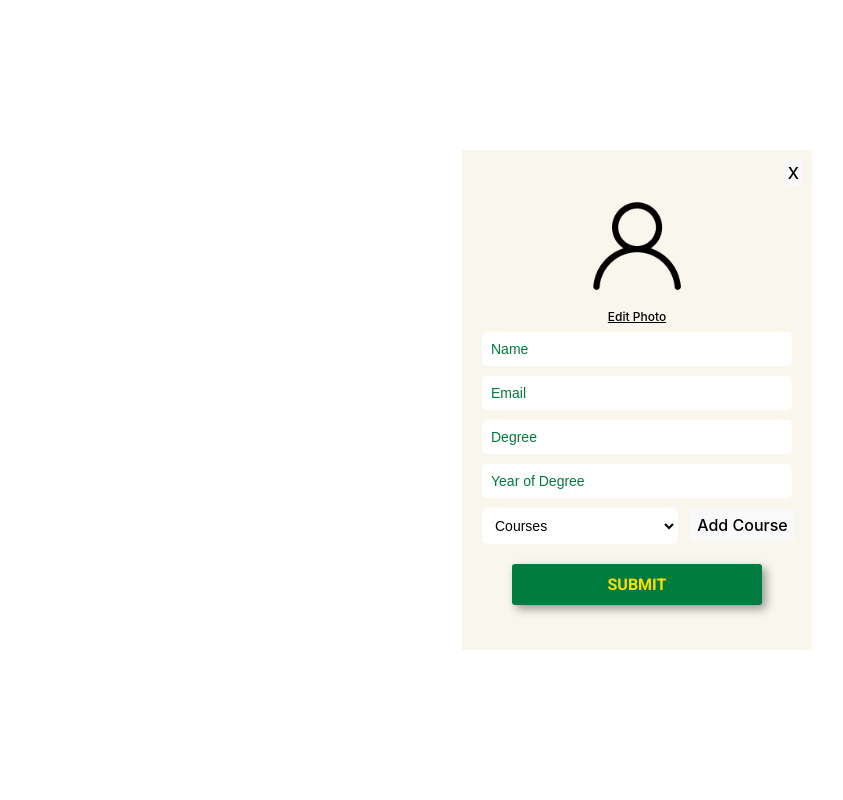
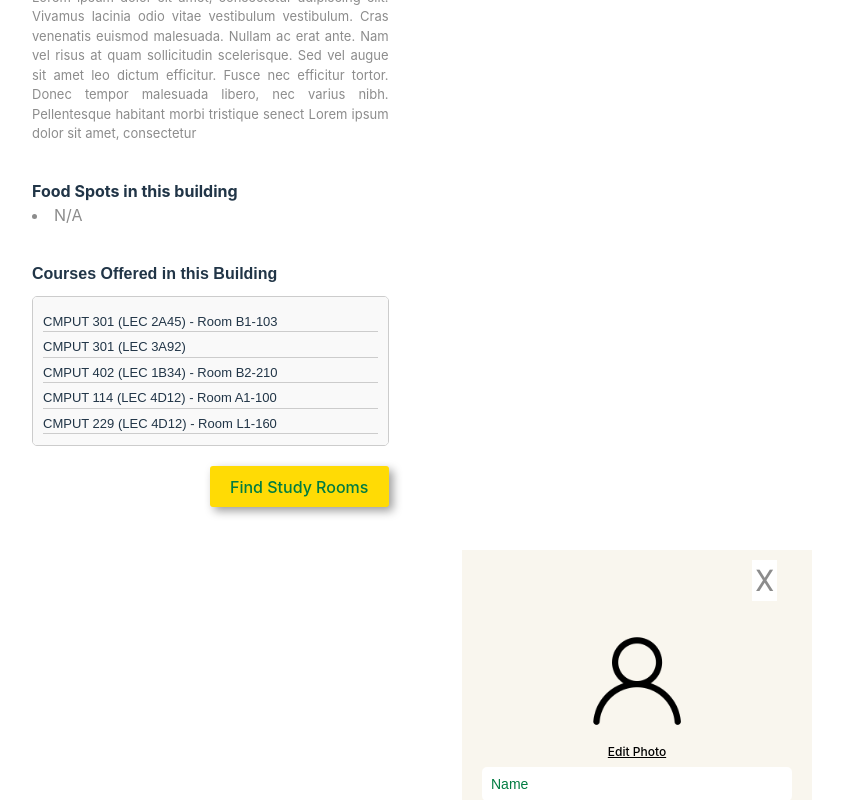
Before and after one commit to EJ-Lan/bear-maps, a React (Vite) app in the folder frontend/: page / in a window 1280 px wide. Shown: the top 800 px of the page, without its empty margins (3-846 px from the left). Built offline with nearby package versions, Linux system fonts and the light colour scheme.

Commit message:
added the offered courses menu

```diff
--- a/frontend/src/App.jsx
+++ b/frontend/src/App.jsx
@@ -3,14 +3,14 @@
 //import viteLogo from '/vite.svg'
 //import './App.css' //<SpotsComponent/>
 
-//import SpotsComponent from "./components/SpotsComponent/SpotsComponent.jsx"
+import SpotsComponent from "./components/SpotsComponent/SpotsComponent.jsx"
 import ProfileComponent from "./components/ProfileComponent/ProfileComponent.jsx"
 
 function App() {
 
   return (
     <>
-
+      <SpotsComponent/>
       <ProfileComponent/>
     </>
   )
--- a/frontend/src/components/ProfileComponent/ProfileComponent.jsx
+++ b/frontend/src/components/ProfileComponent/ProfileComponent.jsx
@@ -14,7 +14,7 @@ function ProfileComponent() {
         if (selectedCourse && !selectedCourses.includes(selectedCourse)) {
             setSelectedCourses([...selectedCourses, selectedCourse]);
         }
-        setSelectedCourse("");  // Reset dropdown after adding
+        setSelectedCourse("");  // resets dropdown after adding
     };
 
     const handleRemoveCourse = (course) => {
--- a/frontend/src/components/SpotsComponent/SpotsComponent.css
+++ b/frontend/src/components/SpotsComponent/SpotsComponent.css
@@ -9,33 +9,119 @@
     justify-content: space-between;
     height: 100vh;
     width: 33.33%;
+    max-width: 1500px;
 
 
+}
+
+.back {
+    margin: 0;
+    padding: 0;
+    display: flex;
+    justify-content: end;
+}
+
+.x-button{
+    background: #FFFFFF;
+    padding: 10px;
+    padding-top: 5px;
+    padding-bottom: 5px;
+    color:#8c8c8c;
+}
+
+.header{
+    margin: 25px;
+    margin-top: 0px;
+    color: #007c41;
+    font-family: Roboto, sans-serif;
+    font-weight: bold;
+    font-size: 30px;
+    line-height: 1.2;
+    margin-bottom: 20px;
+}
+
+.image {
+    position: relative;
+    width: 100%;
+    padding-top: 56.25%; /* 16:9 aspect ratio (height / width = 9 / 16 * 100) */
+    background-color: #e0e0e0; /* Placeholder background color */
+    overflow: hidden;
+}
+
+.image-icon{
+    position: absolute;
+    top: 0;
+    left: 0;
+    width: 100%;
+    height: 100%;
+    object-fit: cover;
 }
 
 .body-text{
     color: #8c8c8c;
     justify-content: center;
+    margin: 35px;
+    margin-top: 20px;
+    font-size: small;
+    text-align: justify;
 }
 
-.header{
-    color: #007c41;
-    font: Roboto;
-    padding: 25px;
+.food-spots{
+    margin: 35px;
+}
+
+.food-spots-title {
+    font-weight: bold;
+
+}
+
+.food-list {
+    color: #8c8c8c;
+    font-size: medium;
+}
+
+
+.courses {
+    margin: 35px;
+    margin-top: 20px;
+    margin-bottom: 20px;
+    font-family: Arial, sans-serif;
+}
+
+.courses-title {
+    font-weight: bold;
+    margin-bottom: 10px;
+}
+
+.courses-list {
+    max-height: 150px; /* Adjust the height as needed */
+    overflow-y: scroll;
+    border: 1px solid #ccc;
+    padding: 10px;
+    background-color: #f9f9f9;
+    border-radius: 5px;
+    font-size: small;
+}
+
+.courses-list p {
+    margin: 5px 0;
+    font-size: 1em;
+    border-bottom: 1px solid #ccc;
 }
 
 .find-rooms{
+    display: flex;
+    justify-content: end;
+}
+
+.find-rooms-btn{
     /*width: 100vw;*/
-    position: absolute;
-    bottom: 0;
-    justify-content: space-around;
+    margin: 35px;
+    margin-top: 0;
+    margin-bottom: 20px;
+    justify-content: end;
     color: #007c41;
     background-color: #FFDB05;
-    box-shadow: 2px 2px #8c8c8c;
+    box-shadow: 4px 4px 10px rgba(0, 0, 0, 0.39);
     border-radius: 3px;
-
-
-
-
-
 }
--- a/frontend/src/components/SpotsComponent/SpotsComponent.jsx
+++ b/frontend/src/components/SpotsComponent/SpotsComponent.jsx
@@ -1,28 +1,55 @@
 //import React from "@vitejs/plugin-react-swc";
 //import React from "react"
 import './SpotsComponent.css'
-import
+
 function SpotsComponent () {
     return (
         <div className="panel">
+            <link href="https://fonts.googleapis.com/css2?family=Roboto:wght@400;700&display=swap" rel="stylesheet"></link>
             <div className="inside-panel">
-                <h1 className="header">Building Name</h1>
-                <img src="/assets/imageIcon.jpg" alt="Building Image" width="500" height="600">
-                </img>
-                <p className="body-text">
-                Lorem ipsum dolor sit amet, consectetur adipiscing elit. Vivamus lacinia odio vitae vestibulum vestibulum. Cras venenatis euismod malesuada. Nullam ac erat ante. Nam vel risus at quam sollicitudin scelerisque. Sed vel augue sit amet leo dictum efficitur. Fusce nec efficitur tortor. Donec tempor malesuada libero, nec varius nibh.
+                <div className='back'>
+                    <button className='x-button'>
+                        X
+                    </button>
+                </div>
 
- Pellentesque habitant morbi tristique senect
-                </p>
-                <h2>Food Spots in this building</h2>
-                <li>
-                    N/A
-                </li>
+                <div className="header">Computing Science Centre (CSC)</div>
+                <div className='image'>
+                    <img src='.\src\assets\imageIcon.png' className="image-icon" alt= "Building image"/>
+                </div>
+                <div className="body-text"> Lorem ipsum dolor sit amet, consectetur adipiscing elit. Vivamus lacinia odio vitae vestibulum vestibulum. Cras venenatis euismod malesuada. Nullam ac erat ante. Nam vel risus at quam sollicitudin scelerisque. Sed vel augue sit amet leo dictum efficitur. Fusce nec efficitur tortor. Donec tempor malesuada libero, nec varius nibh.
+                Pellentesque habitant morbi tristique senect
+                Lorem ipsum dolor sit amet, consectetur
+                </div>
+                <div className="food-spots">
+                    <div className='food-spots-title'>
+                        Food Spots in this building
+                    </div>
+                    <li className='food-list'>
+                        N/A
+                    </li>
+                </div>
 
+                <div className='courses'>
+
+
+                    <div className='courses-title'>Courses Offered in this Building</div>
+                    <div class="courses-list">
+                        <p>CMPUT 301 (LEC 2A45) - Room B1-103</p>
+                        <p>CMPUT 301 (LEC 3A92)</p>
+                        <p>CMPUT 402 (LEC 1B34) - Room B2-210</p>
+                        <p>CMPUT 114 (LEC 4D12) - Room A1-100</p>
+                        <p>CMPUT 229 (LEC 4D12) - Room L1-160</p>
+                    </div>
+
+                </div>
+
+                <div className="find-rooms">
+                    <button className="find-rooms-btn">Find Study Rooms</button>
+                </div>
             </div>
-            <button className="find-rooms">
-                Find Study Rooms
-            </button>
+
+
 
 
         </div>
```
